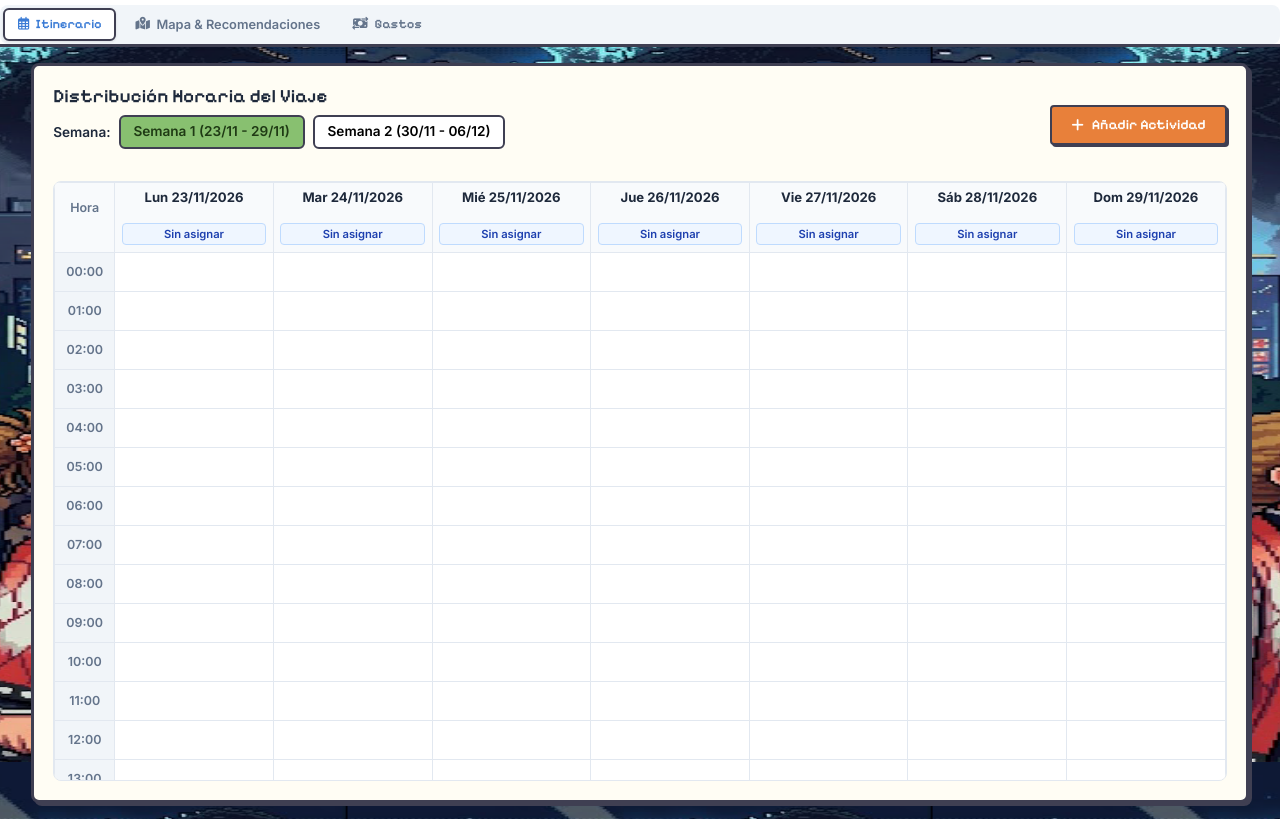
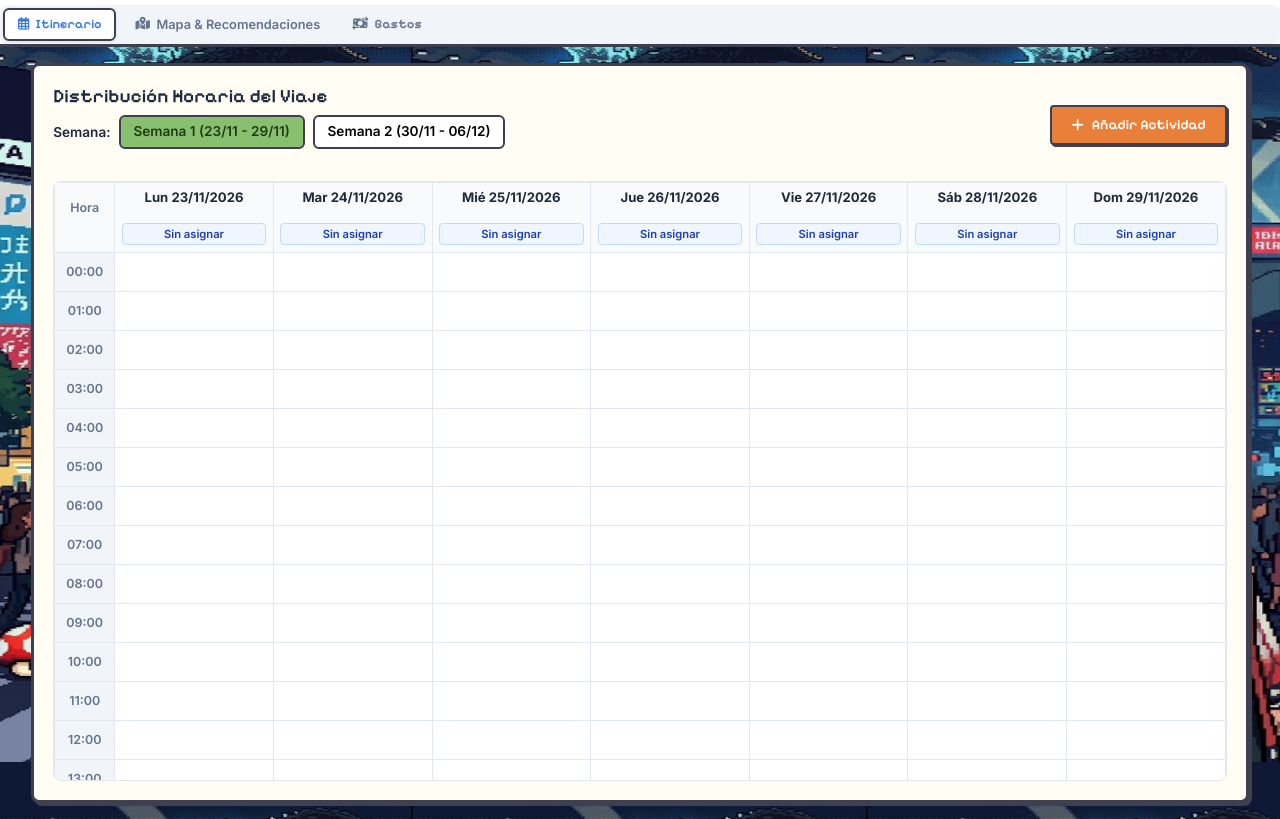
Before and after one commit to sebasegc-jpg/GenTravel, a plain HTML site: page index.html in a window 1280 px wide. Shown: the part 38-857 px from the top of the page. Drawn offline with nearby package versions, Linux system fonts and the light colour scheme; no server answers.

Commit message:
Adjust background size for larger screens

```diff
--- a/css/styles.css
+++ b/css/styles.css
@@ -27,7 +27,7 @@ body {
 
 @media (min-width: 1024px) {
     body {
-        background-size: 585px 100vh, 585px 100vh;
+        background-size: 455px 100vh, 455px 100vh;
         background-repeat: no-repeat, no-repeat;
         background-position: left top, right top;
         background-attachment: fixed, fixed;
```
